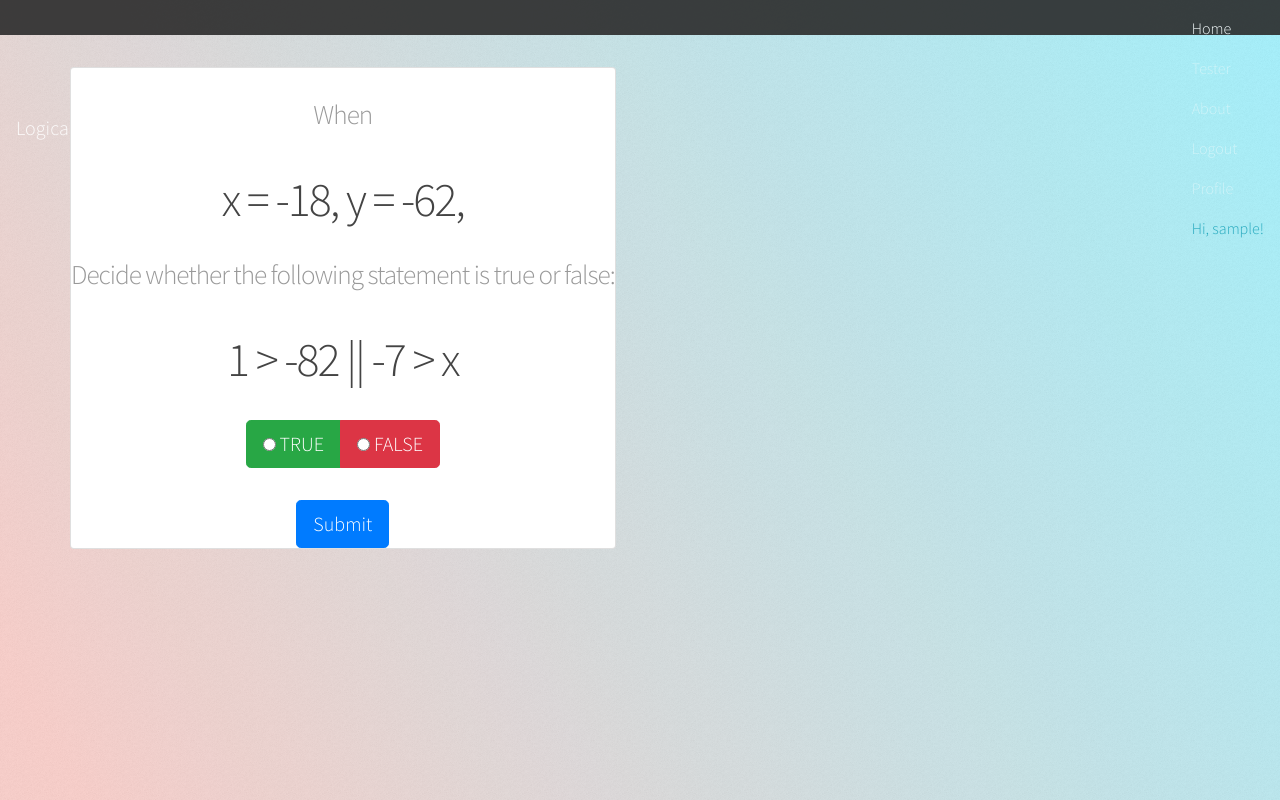
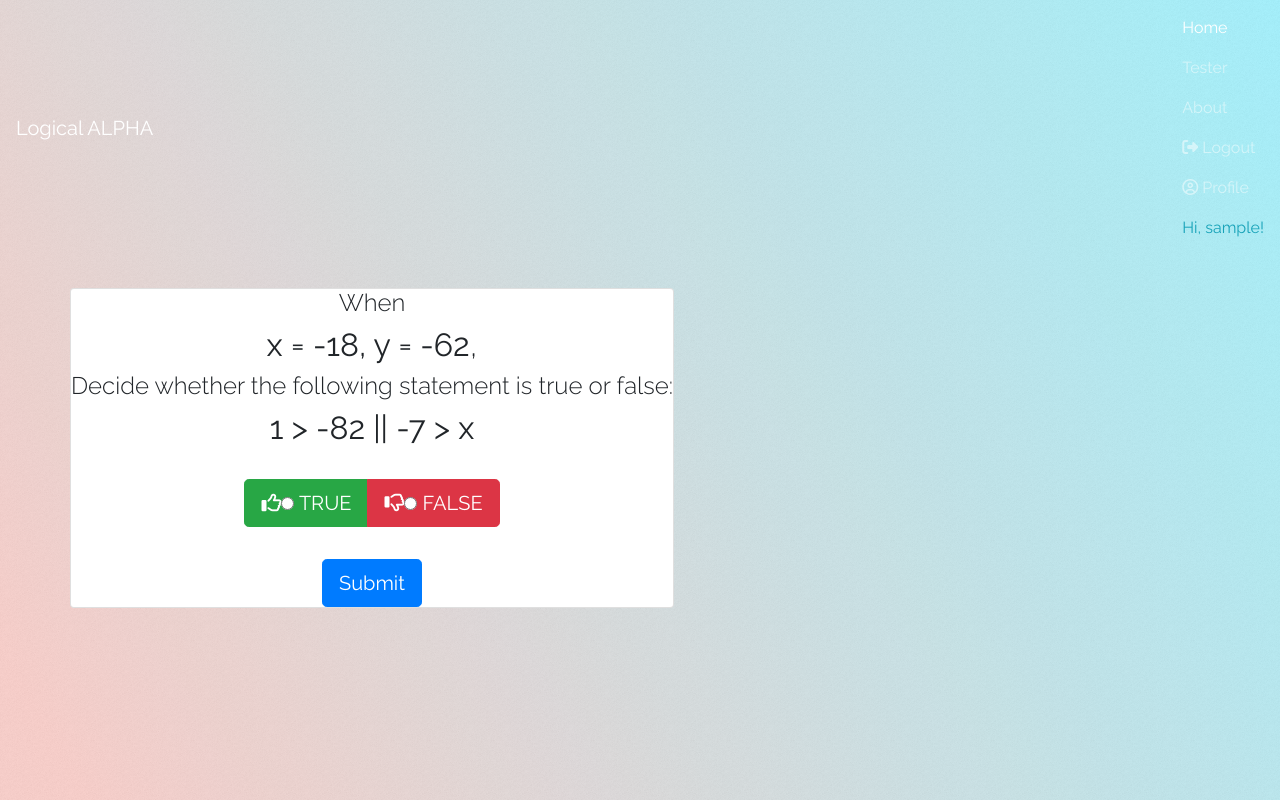
Before and after one commit to sandspider2234/Logic_Trainer, a Flask app: page / in a window 1280 px wide. Run offline with Flask 2, Linux system fonts and the light colour scheme; the visitor is signed in with stand-in values (Sample User, id 1); data that the repository does not hold is empty; some libraries are stand-ins or nearby versions.

Commit message:
Cleaned CSS and added Font Awesome.

```diff
--- a/static/css/main.css
+++ b/static/css/main.css
@@ -1,8 +1,4 @@
-@import url("http://fonts.googleapis.com/css?family=Source+Sans+Pro:300");
-
 body {
-	height: 100%;
-  background-color: #ffffff;
 	background-image: url("images/overlay.png"), -moz-linear-gradient(60deg, rgba(255, 165, 150, 0.5) 5%, rgba(0, 228, 255, 0.35));
 	background-image: url("images/overlay.png"), -webkit-linear-gradient(60deg, rgba(255, 165, 150, 0.5) 5%, rgba(0, 228, 255, 0.35));
 	background-image: url("images/overlay.png"), -ms-linear-gradient(60deg, rgba(255, 165, 150, 0.5) 5%, rgba(0, 228, 255, 0.35));
@@ -11,61 +7,10 @@ body {
 	background-size: 100px 100px, cover,				cover;
 	background-position: top left,		center center,		bottom center;
 	background-attachment: fixed,			fixed,				fixed;
-	margin: 0;
-	padding: 0;
-	font-family: 'Source Sans Pro', sans-serif;
-	color: #444;
+	font-family: 'Raleway', sans-serif;
 }
 
-header {
-  background-color: #2B2B2B;
-  height: 35px;
-  width: 100%;
-  opacity: .9;
-  margin-bottom: 10px;
+h1, h2, h3, h4, h5, h6 {
+    font-weight: 300;
+    text-align: center;
 }
-
-header h1.logo {
-  margin: 0;
-  font-size: 1.7em;
-  color: #fff;
-  text-transform: uppercase;
-  float: left;
-}
-
-header h1.logo:hover {
-  color: #fff;
-  text-decoration: none;
-}
-
-div.mainblock {
-  padding: 10px 0 30px 0;
-  background-color: #eeeeee;
-  -webkit-border-radius: 6px;
-     -moz-border-radius: 6px;
-          border-radius: 6px;
-}
-
-h2 {
-  font-size: 3em;
-  margin-top: 40px;
-  text-align: center;
-  letter-spacing: -2px;
-}
-
-h3 {
-  font-size: 1.7em;
-  font-weight: 100;
-  margin-top: 30px;
-  text-align: center;
-  letter-spacing: -1px;
-  color: #999;
-}
-
-input.text_input {
-	font-size: 2.3em;
-	margin: auto;
-	border-radius: 8px;
-	vertical-align: middle;
-	margin: auto auto auto 28%;
-}
--- a/templates/home.html
+++ b/templates/home.html
@@ -22,10 +22,10 @@
 	<hr>
 	{% endif %}
 {% endwith %}
-<h3>When</h3>
-<h2>x = {{ x_value }}, y = {{ y_value }},</h2>
-<h3>Decide whether the following statement is true or false: </h3>
-<h2>{{ statement }}</h2>
+<h4>When</h4>
+<h2><strong>x = {{ x_value }}, y = {{ y_value }}</strong>,</h2>
+<h4>Decide whether the following statement is true or false: </h4>
+<h2><strong>{{ statement }}</strong></h2>
 <br>
 <form autocomplete="off" action="" method="post">
 	{{ form.csrf_token() }}
@@ -34,7 +34,7 @@
 			<div class="btn-group btn-group-lg" data-toggle="buttons">
 				{% for subfield in form.choice %}
 					<label class="btn btn-{% if subfield.label.text == 'TRUE' %}success{% else %}danger{% endif %}">
-						{{ subfield }} {{ subfield.label.text }}
+						<i class="fa fa-thumbs-o-{% if subfield.label.text == 'TRUE' %}up{% else %}down{% endif %}" aria-hidden="true"></i>{{ subfield }} {{ subfield.label.text }}
 					</label>
 				{% endfor %}
 			</div>
--- a/templates/layout.html
+++ b/templates/layout.html
@@ -7,14 +7,14 @@
 	{% endfor %}
 	{% if not current_user.is_authenticated %}
 		<li class="nav-item float-xs-right{% if active_page == 'Login' %} active{% endif %}">
-			<a class="nav-link" href="{{ url_for('login') }}">Login{% if active_page == 'Login' %}<span class="sr-only"> (current)</span>{% endif %}</a>
+			<a class="nav-link" href="{{ url_for('login') }}"><i class="fa fa-sign-in" aria-hidden="true"></i> Login{% if active_page == 'Login' %}<span class="sr-only"> (current)</span>{% endif %}</a>
 		</li>
 	{% else %}
 		<li class="nav-item float-xs-right">
-			<a class="nav-link" href="{{ url_for('logout') }}">Logout</a>
+			<a class="nav-link" href="{{ url_for('logout') }}"><i class="fa fa-sign-out" aria-hidden="true"></i> Logout</a>
 		</li>
 		<li class="nav-item float-xs-right{% if active_page == 'Profile' %} active{% endif %}">
-			<a class="nav-link" href="{{ url_for('profile', name=current_user.username) }}">Profile{% if active_page == 'Profile' %}<span class="sr-only"> (current)</span>{% endif %}</a>
+			<a class="nav-link" href="{{ url_for('profile', name=current_user.username) }}"><i class="fa fa-user-circle-o" aria-hidden="true"></i> Profile{% if active_page == 'Profile' %}<span class="sr-only"> (current)</span>{% endif %}</a>
 		</li>
 		<span class="navbar-text float-xs-right text-info">
 			Hi, {{ current_user.username }}!
@@ -26,9 +26,11 @@
 		<title>Logical</title>
 		<link rel="stylesheet" href="https://maxcdn.bootstrapcdn.com/bootstrap/4.0.0-alpha.5/css/bootstrap.min.css"
 			  integrity="sha384-AysaV+vQoT3kOAXZkl02PThvDr8HYKPZhNT5h/CXfBThSRXQ6jW5DO2ekP5ViFdi" crossorigin="anonymous">
-		<link rel="stylesheet" href="{{ url_for('static', filename='css/main.css') }}">
+		<link href="https://fonts.googleapis.com/css?family=Raleway:300,400" rel="stylesheet">
+		<link rel="stylesheet" href="/static/css/main.css">
 		<link rel="stylesheet" href="https://cdnjs.cloudflare.com/ajax/libs/animate.css/3.5.2/animate.min.css">
 		<script type="text/javascript" src="/static/js/countUp.js"></script>
+		<script src="https://use.fontawesome.com/2ca329cb8b.js"></script>
 		<script async defer src="https://buttons.github.io/buttons.js"></script>
 		<meta name="viewport" content="width=device-width, initial-scale=1.0">
 	</head>
--- a/templates/tester.html
+++ b/templates/tester.html
@@ -10,7 +10,9 @@
 	</h2>
 	<div style="text-align: center">
 		<div style="display: inline-block">
-			<input class="btn btn-primary btn-lg" type="submit" value="Submit">
+            <button type="submit" class="btn btn-primary btn-lg">
+                <i class="fa fa-paper-plane-o" aria-hidden="true"></i> Submit
+            </button>
 		</div>
 	</div>
 </form>
```
